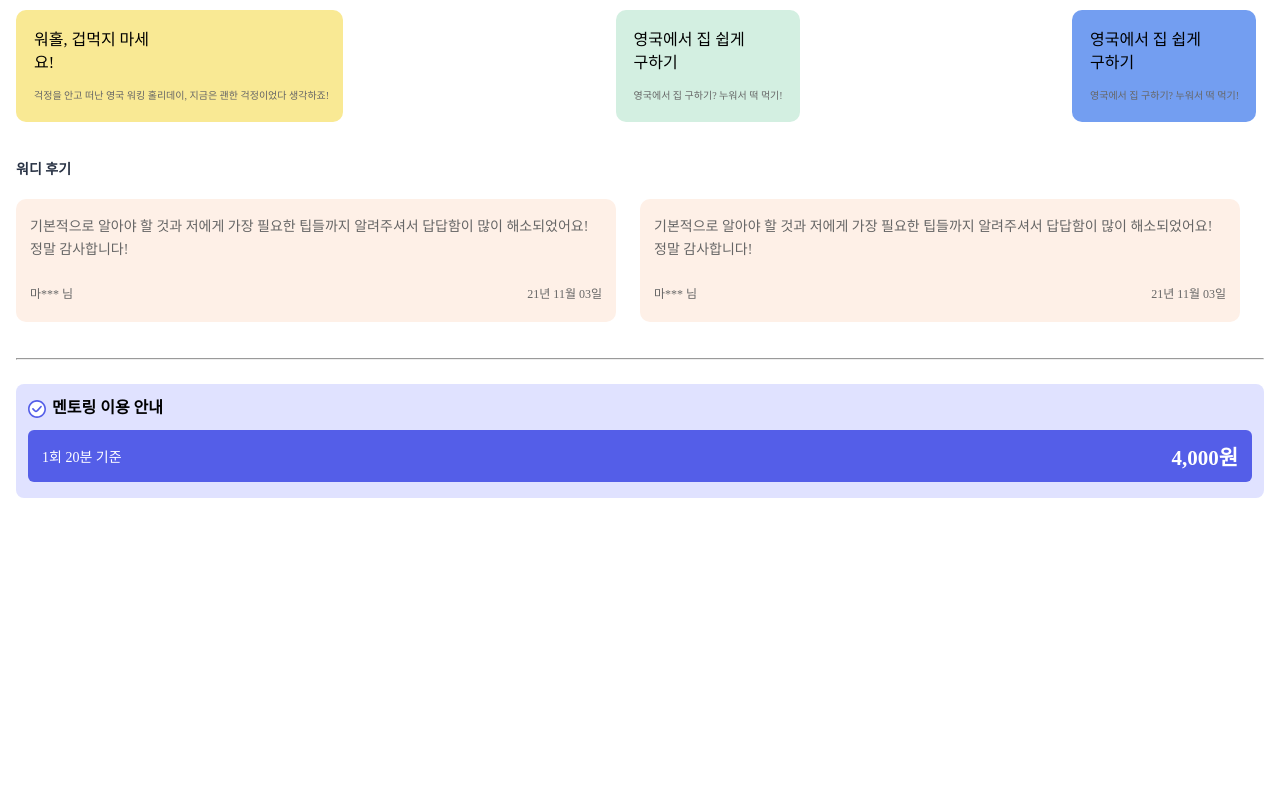
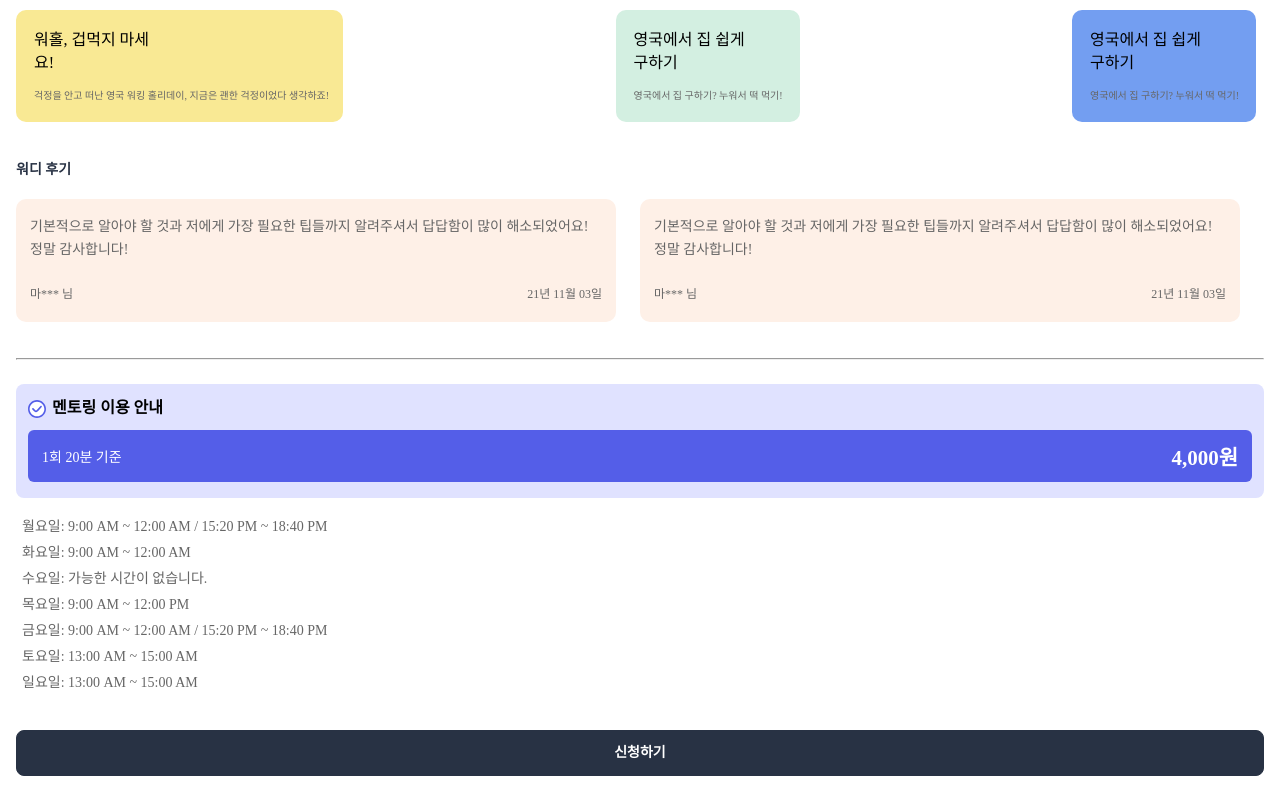
Before and after one commit to Team-Wordi/Wordi, a React (Create React App) app in the folder client/: page /Wordi/mentor_detail in a window 1280 px wide. Shown: the part 310-1110 px from the top of the page. Before the commit the page ends 832 px from the top, so only its background shows below. Built offline with nearby package versions, Linux system fonts and the light colour scheme; a web font is replaced by a local one.

Commit message:
Feat: [#109] 멘토 프로필 페이지 Footer 추가

```diff
--- a/client/src/components/MentorDetail/Footer.tsx
+++ b/client/src/components/MentorDetail/Footer.tsx
@@ -1,10 +1,49 @@
 import React from 'react';
+import styled from 'styled-components';
+import { COLORS } from 'styles/Theme';
+import Button from 'components/common/Button';
 import PaymentButton from './PaymentButton';
+import { useHistory } from 'react-router';
+import { ROUTES } from 'utils/routes';
+
+const TextWrapper = styled.div`
+  margin-bottom: 34px;
+`;
+
+const Text = styled.div`
+  color: ${COLORS.gray_04};
+  font-size: 14px;
+  line-height: 26px;
+  padding: 0 6px;
+`;
 
 const Footer = () => {
+  const history = useHistory();
+
+  const goApplicationPage = () => {
+    history.push(ROUTES.APPLICATION);
+  };
+
   return (
     <>
       <PaymentButton />
+      <TextWrapper>
+        <Text>월요일: 9:00 AM ~ 12:00 AM / 15:20 PM ~ 18:40 PM</Text>
+        <Text>화요일: 9:00 AM ~ 12:00 AM</Text>
+        <Text>수요일: 가능한 시간이 없습니다.</Text>
+        <Text>목요일: 9:00 AM ~ 12:00 PM</Text>
+        <Text>금요일: 9:00 AM ~ 12:00 AM / 15:20 PM ~ 18:40 PM</Text>
+        <Text>토요일: 13:00 AM ~ 15:00 AM</Text>
+        <Text>일요일: 13:00 AM ~ 15:00 AM</Text>
+      </TextWrapper>
+      <Button
+        size={100}
+        text="신청하기"
+        fill={COLORS.black}
+        border={COLORS.black}
+        textColor={COLORS.white}
+        onClick={goApplicationPage}
+      />
     </>
   );
 };
--- a/client/src/components/MentorDetail/PaymentButton.tsx
+++ b/client/src/components/MentorDetail/PaymentButton.tsx
@@ -10,6 +10,7 @@ const Container = styled.div`
   width: 100%;
   padding: 16px 12px;
   margin-top: 24px;
+  margin-bottom: 16px;
 `;
 
 const Header = styled.div`
```
